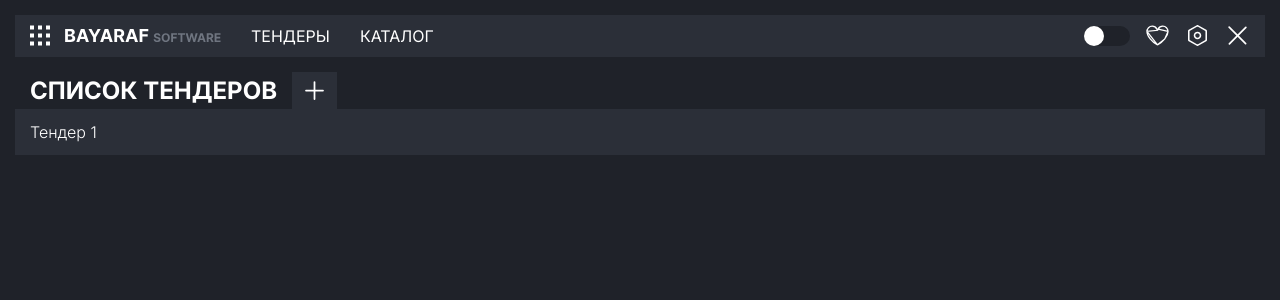
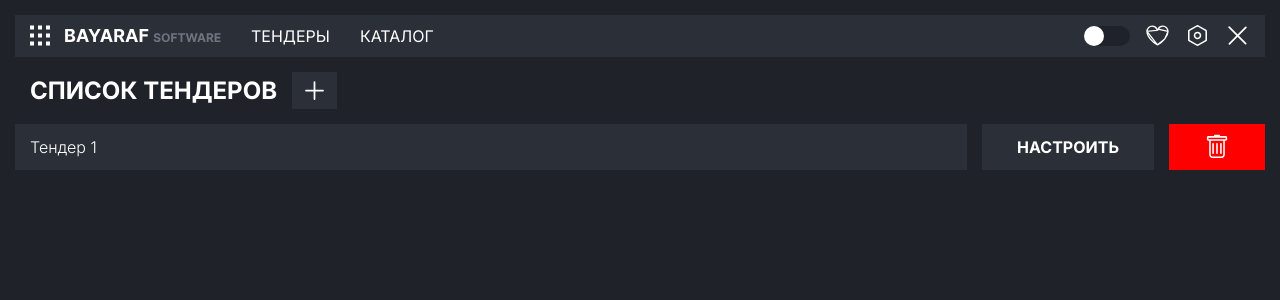
Before and after one commit to oliceglad/bayaraf-front, a React (Vite) app: page /tenders in a window 1280 px wide. Shown: the top 300 px of the page. Built offline with nearby package versions, Linux system fonts and the light colour scheme.

Commit message:
refactor tenderpage

```diff
--- a/src/App.scss
+++ b/src/App.scss
@@ -64,7 +64,6 @@
   }
 }
 
-
 .tender {
   margin-top: 15px;
 
@@ -115,6 +114,30 @@
       margin-right: 15px;
     }
   }
+
+  &__list {
+    &__item {
+      display: flex;
+      margin-top: 15px;
+
+      & div {
+        flex-grow: 1;
+      }
+
+      &__buttons {
+        display: flex;
+        align-self: flex-start;
+
+        & a {
+          display: flex;
+          align-items: center;
+          height: 46px;
+          margin-left: 15px;
+          margin-right: 0px !important;
+        }
+      }
+    }
+  }
 }
 
 .switch {
@@ -137,7 +160,7 @@
   left: 0;
   right: 0;
   bottom: 0;
-  background-color: #1F2229;
+  background-color: #1f2229;
   -webkit-transition: 0.4s;
   transition: 0.4s;
 }
--- /dev/null
+++ b/src/components/TenderForm/TenderForm.jsx
@@ -0,0 +1,105 @@
+import { Input } from "../UI/Input/Input";
+import s from "./TenderForm.module.scss";
+
+export const TenderForm = ({ theme, tenderObject = {} }) => {
+  return (
+    <div className={s.tenderForm}>
+      <div className={s.tenderForm__container}>
+        <label className={s.tenderForm__label}>Название тендера</label>
+        <Input
+          type="text"
+          placeholder=""
+          theme={theme}
+        />
+      </div>
+
+      {/* TODO */}
+      <div className={s.tenderForm__container}>
+        <label className={s.tenderForm__label}>Тип тендерной сессии</label>
+        <Input
+          type="text"
+          placeholder=""
+          theme={theme}
+        />
+      </div>
+
+      <div className={s.flex}>
+        <div className={s.tenderForm__container}>
+          <label className={s.tenderForm__label}>Дата окончания подачи заявки</label>
+          <Input
+            type="text"
+            placeholder=""
+            theme={theme}
+          />
+        </div>
+
+        <div className={s.tenderForm__container}>
+          <label className={s.tenderForm__label}>Дата проведения аукциона</label>
+          <Input
+            type="text"
+            placeholder=""
+            theme={theme}
+          />
+        </div>
+
+        <div className={s.tenderForm__container}>
+          <label className={s.tenderForm__label}>Дата подведения итогов аукциона</label>
+          <Input
+            type="text"
+            placeholder=""
+            theme={theme}
+          />
+        </div>
+      </div>
+
+      <div className={s.flex}>
+        <div className={s.tenderForm__container}>
+          <label className={s.tenderForm__label}>Наименование заказчика</label>
+          <Input
+            type="text"
+            placeholder=""
+            theme={theme}
+          />
+        </div>
+
+        <div className={s.tenderForm__container}>
+          <label className={s.tenderForm__label}>ИНН заказчика</label>
+          <Input
+            type="text"
+            placeholder=""
+            theme={theme}
+          />
+        </div>
+      </div>
+
+      <div className={s.flex}>
+        <div className={s.tenderForm__container}>
+          <label className={s.tenderForm__label}>Адрес конечной поставки</label>
+          <Input
+            type="text"
+            placeholder=""
+            theme={theme}
+          />
+        </div>
+
+        <div className={s.tenderForm__container}>
+          <label className={s.tenderForm__label}>Сроки поставки</label>
+          <Input
+            type="text"
+            placeholder=""
+            theme={theme}
+          />
+        </div>
+      </div>
+
+      <div className={s.tenderForm__container}>
+        <label className={s.tenderForm__label}>Закон</label>
+        <Input
+          type="text"
+          placeholder=""
+          theme={theme}
+        />
+      </div>
+    </div>
+  );
+};
--- /dev/null
+++ b/src/components/TenderForm/TenderForm.module.scss
@@ -0,0 +1,19 @@
+.tenderForm {
+    &__container {
+        display: block;
+        max-width: 250px;
+        margin-right: 15px;
+        margin-top: 15px;
+    }
+
+    &__label {
+        display: block;
+        margin-bottom: 10px;
+        font-size: 14px;
+    }
+}
+
+.flex {
+    display: flex;
+    justify-content: flex-start;
+}
--- a/src/components/UI/Accordion/Accordion.jsx
+++ b/src/components/UI/Accordion/Accordion.jsx
@@ -6,7 +6,7 @@ export const Accordion = ({
   isOpenedName,
   title,
   children,
-  toggle,
+  toggle = () => {},
 }) => {
   const toggleSection = (section) => {
     toggle((prevState) => ({
--- a/src/pages/TenderPage.jsx
+++ b/src/pages/TenderPage.jsx
@@ -1,6 +1,7 @@
 import { useState } from "react";
 import { Accordion } from "../components/UI/Accordion/Accordion";
 import { Button } from "../components/UI/Button/Button";
+import { TenderForm } from "../components/TenderForm/TenderForm";
 
 export const TenderPage = ({ theme }) => {
   const [openTender, setOpenTender] = useState({
@@ -41,8 +42,8 @@ export const TenderPage = ({ theme }) => {
         </Button>
       </h2>
 
-      <ul>
-        <li>
+      <ul className="tender__list">
+        <li className="tender__list__item">
           <Accordion
             classNameHeader="tender__header"
             classNameContent="tender__content"
@@ -50,9 +51,59 @@ export const TenderPage = ({ theme }) => {
             isOpened={openTender.first}
             isOpenedName="first"
             title={"Тендер 1"}
-            children={<div>ауе</div>}
-            toggle={setOpenTender}
+            children={<TenderForm theme={theme.theme}/>}
           />
+
+          <span className="tender__list__item__buttons">
+            <Button
+              style={{
+                backgroundColor: openTender.first ? "#0075FF" : theme.theme === "light" ? "white" : "#2B2F38",
+                color: theme.theme === "light" ? "#2B2F38" : "white",
+              }}
+              onClickHandler={() =>
+                setOpenTender((prevState) => ({
+                  ...prevState,
+                  ["first"]: !prevState["first"],
+                }))
+              }
+            >
+              {openTender.first ? "Сохранить" : "Настроить"}
+            </Button>
+            <Button
+              style={{
+                backgroundColor: "red",
+              }}
+            >
+              <svg
+                width="26"
+                height="26"
+                viewBox="0 0 26 26"
+                fill="none"
+                xmlns="http://www.w3.org/2000/svg"
+              >
+                <g clip-path="url(#clip0_644_467)">
+                  <path
+                    d="M9.09375 9.09375C9.30095 9.09375 9.49966 9.17606 9.64618 9.32257C9.79269 9.46909 9.875 9.6678 9.875 9.875V19.25C9.875 19.4572 9.79269 19.6559 9.64618 19.8024C9.49966 19.9489 9.30095 20.0312 9.09375 20.0312C8.88655 20.0312 8.68784 19.9489 8.54132 19.8024C8.39481 19.6559 8.3125 19.4572 8.3125 19.25V9.875C8.3125 9.6678 8.39481 9.46909 8.54132 9.32257C8.68784 9.17606 8.88655 9.09375 9.09375 9.09375ZM13 9.09375C13.2072 9.09375 13.4059 9.17606 13.5524 9.32257C13.6989 9.46909 13.7812 9.6678 13.7812 9.875V19.25C13.7812 19.4572 13.6989 19.6559 13.5524 19.8024C13.4059 19.9489 13.2072 20.0312 13 20.0312C12.7928 20.0312 12.5941 19.9489 12.4476 19.8024C12.3011 19.6559 12.2188 19.4572 12.2188 19.25V9.875C12.2188 9.6678 12.3011 9.46909 12.4476 9.32257C12.5941 9.17606 12.7928 9.09375 13 9.09375ZM17.6875 9.875C17.6875 9.6678 17.6052 9.46909 17.4587 9.32257C17.3122 9.17606 17.1135 9.09375 16.9062 9.09375C16.699 9.09375 16.5003 9.17606 16.3538 9.32257C16.2073 9.46909 16.125 9.6678 16.125 9.875V19.25C16.125 19.4572 16.2073 19.6559 16.3538 19.8024C16.5003 19.9489 16.699 20.0312 16.9062 20.0312C17.1135 20.0312 17.3122 19.9489 17.4587 19.8024C17.6052 19.6559 17.6875 19.4572 17.6875 19.25V9.875Z"
+                    fill="white"
+                  />
+                  <path
+                    d="M23.1562 5.1875C23.1562 5.6019 22.9916 5.99933 22.6986 6.29235C22.4056 6.58538 22.0082 6.75 21.5938 6.75H20.8125V20.8125C20.8125 21.6413 20.4833 22.4362 19.8972 23.0222C19.3112 23.6083 18.5163 23.9375 17.6875 23.9375H8.3125C7.4837 23.9375 6.68884 23.6083 6.10279 23.0222C5.51674 22.4362 5.1875 21.6413 5.1875 20.8125V6.75H4.40625C3.99185 6.75 3.59442 6.58538 3.3014 6.29235C3.00837 5.99933 2.84375 5.6019 2.84375 5.1875V3.625C2.84375 3.2106 3.00837 2.81317 3.3014 2.52015C3.59442 2.22712 3.99185 2.0625 4.40625 2.0625H9.875C9.875 1.6481 10.0396 1.25067 10.3326 0.957646C10.6257 0.66462 11.0231 0.5 11.4375 0.5L14.5625 0.5C14.9769 0.5 15.3743 0.66462 15.6674 0.957646C15.9604 1.25067 16.125 1.6481 16.125 2.0625H21.5938C22.0082 2.0625 22.4056 2.22712 22.6986 2.52015C22.9916 2.81317 23.1562 3.2106 23.1562 3.625V5.1875ZM6.93438 6.75L6.75 6.84219V20.8125C6.75 21.2269 6.91462 21.6243 7.20765 21.9174C7.50067 22.2104 7.8981 22.375 8.3125 22.375H17.6875C18.1019 22.375 18.4993 22.2104 18.7924 21.9174C19.0854 21.6243 19.25 21.2269 19.25 20.8125V6.84219L19.0656 6.75H6.93438ZM4.40625 5.1875H21.5938V3.625H4.40625V5.1875Z"
+                    fill="white"
+                  />
+                </g>
+                <defs>
+                  <clipPath id="clip0_644_467">
+                    <rect
+                      width="25"
+                      height="25"
+                      fill="white"
+                      transform="translate(0.5 0.5)"
+                    />
+                  </clipPath>
+                </defs>
+              </svg>
+            </Button>
+          </span>
         </li>
       </ul>
     </section>
--- a/src/utils/normalize.scss
+++ b/src/utils/normalize.scss
@@ -13,6 +13,7 @@
 html,
 body {
   width: 100%;
+  height: 100vh;
   font-family: "Inter";
   background-color: $background;
   line-height: 1;
```
Also changed, not shown: src/assets/img/trash.svg (added), src/components/UI/Accordion/Accordion.module.scss (deleted), src/data/data.js (line endings or trailing spaces).
